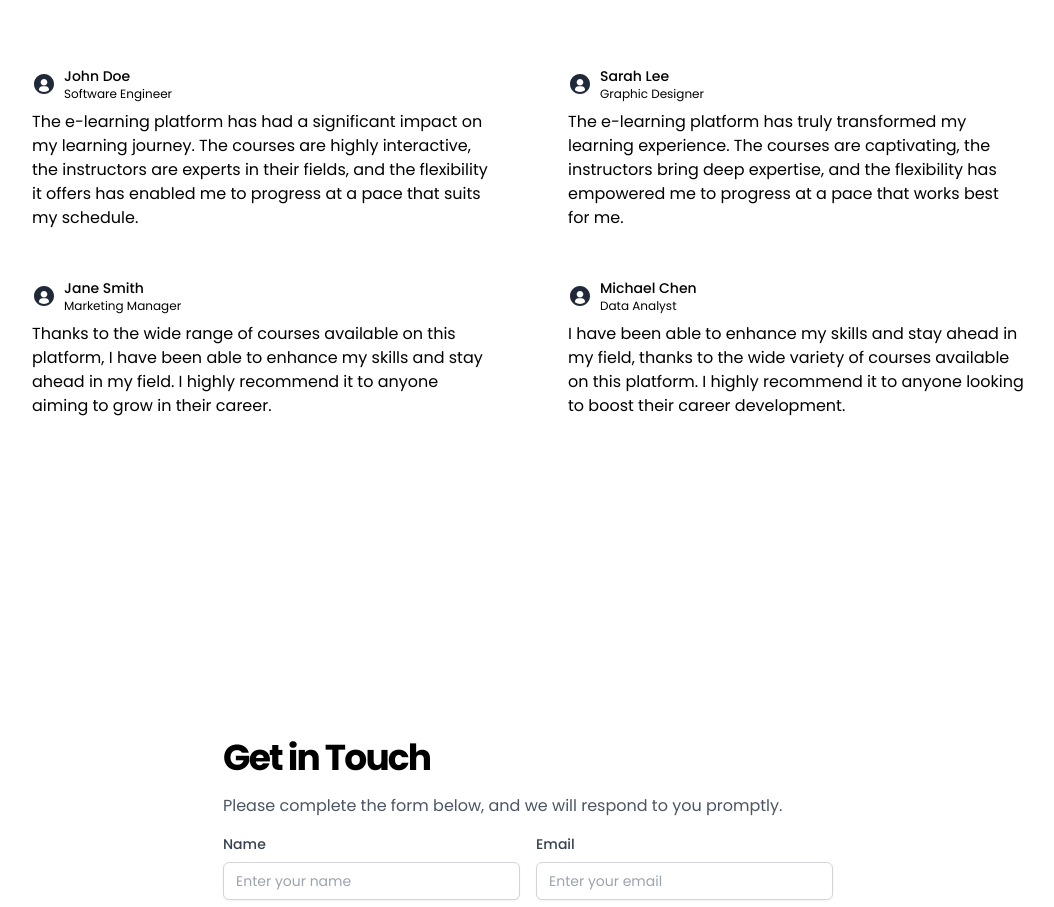
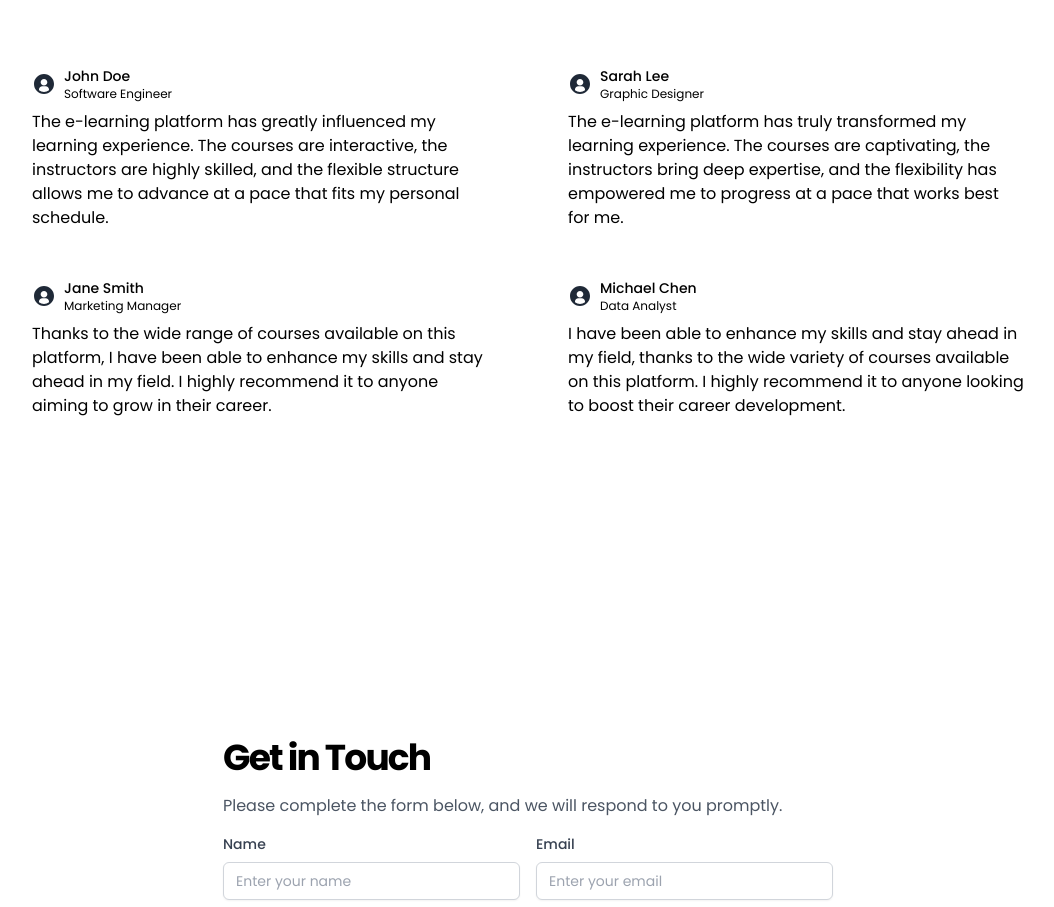
Before and after one commit to OneNotSeven/Lms-system-nextjs-responsive, a Next.js app: page / in a window 1280 px wide. Shown: the part 1551-2458 px from the top of the page, without its empty margins (112-1166 px from the left). Built offline with nearby package versions, Linux system fonts and the light colour scheme; a web font is replaced by a local one.

Commit message:
Update page.js

```diff
--- a/src/app/(landingpage)/page.js
+++ b/src/app/(landingpage)/page.js
@@ -207,8 +207,7 @@ const Page = () => {
                       </div>
                     </div>
                     <p className="text-muted-foreground">
-                      The e-learning platform has had a significant impact on my learning journey.
-                      The courses are highly interactive, the instructors are experts in their fields, and the flexibility it offers has enabled me to progress at a pace that suits my schedule.
+                      The e-learning platform has greatly influenced my learning experience. The courses are interactive, the instructors are highly skilled, and the flexible structure allows me to advance at a pace that fits my personal schedule.
                     </p>
                   </div>
                   <div className="grid gap-2 rounded-lg bg-background p-4">
```
